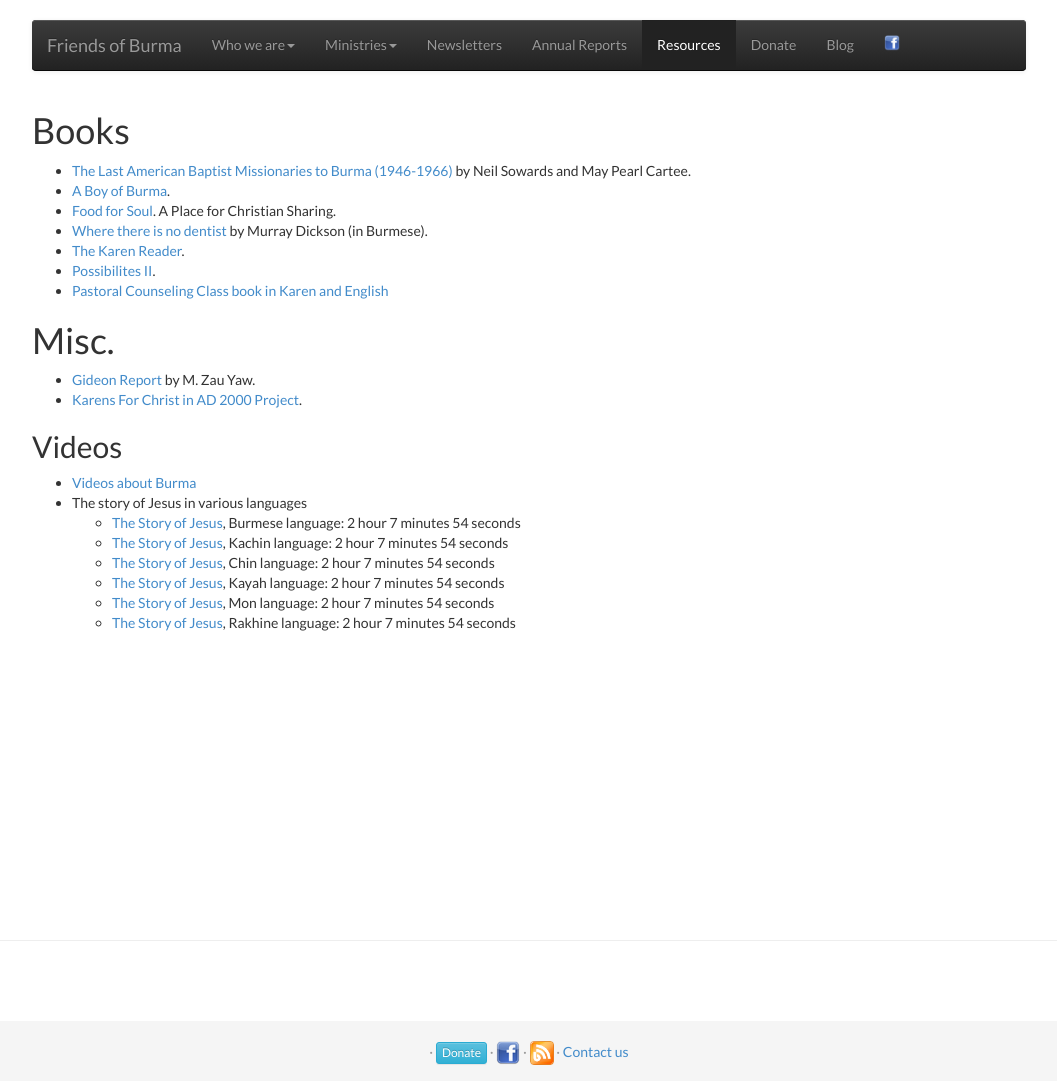
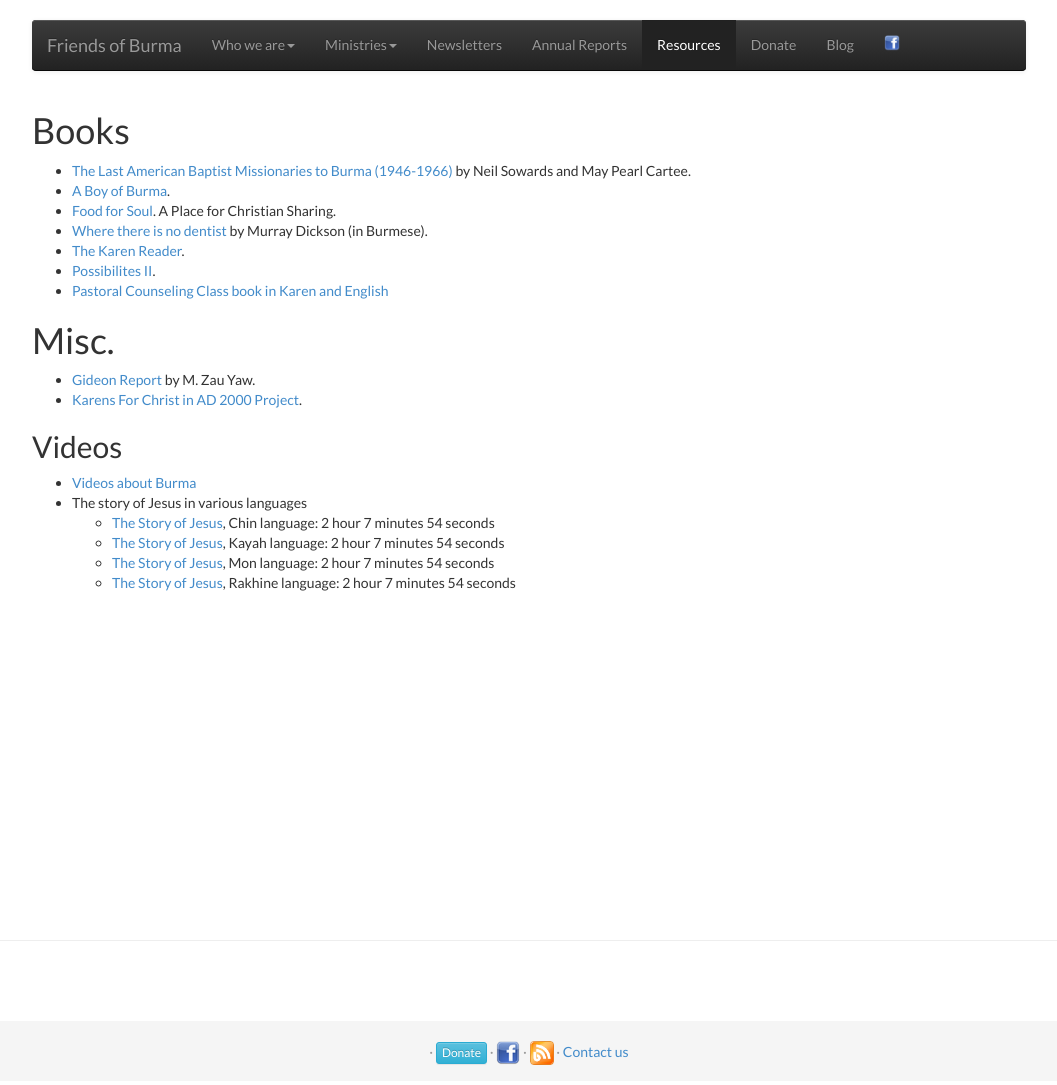
Before and after one commit to friendsofburma/friendsofburma.github.io, a Jekyll site: the page built from _pages/resources.html, in a window 1280 px wide. Shown: the whole page, without its empty margins (111-1168 px from the left). Built offline with Jekyll 4.4.1, drawn with Linux system fonts in a browser that asks for light colours.

Commit message:
resource page: links updated.

```diff
--- a/_pages/resources.html
+++ b/_pages/resources.html
@@ -24,12 +24,10 @@ permalink: /resources/
     </ul>
     <h2>Videos</h2>
     <ul>
-        <li><a href="https://docs.google.com/document/d/1byFyLwEfSWqP-_O5Qk8IvNQMz2cBC96O90_BOEsq-cc/edit?usp=sharing" target="_blank">Videos about Burma</a></li>
+        <li><a href="https://docs.google.com/document/d/13AKbEgBqYgtJt9kztGUx63SP-Ip2sY8Ej3ewdKi3y4E/edit?usp=sharing" target="_blank">Videos about Burma</a></li>
         <li>
             The story of Jesus in various languages
             <ul>
-                <li><a href="https://www.youtube.com/watch?v=TPhsnXogV-I" target="_blank">The Story of Jesus</a>, Burmese language: 2 hour 7 minutes 54 seconds</li>
-                <li><a href="https://www.youtube.com/watch?v=7InrKRWSzBw" target="_blank">The Story of Jesus</a>, Kachin language: 2 hour 7 minutes 54 seconds</li>
                 <li><a href="https://www.youtube.com/watch?v=6vPxcPzMyB4" target="_blank">The Story of Jesus</a>, Chin language: 2 hour 7 minutes 54 seconds</li>
                 <li><a href="https://www.youtube.com/watch?v=LIFM_rsub68" target="_blank">The Story of Jesus</a>, Kayah language: 2 hour 7 minutes 54 seconds</li>
                 <li><a href="https://www.youtube.com/watch?v=eU5C5RmAZNw" target="_blank">The Story of Jesus</a>, Mon language: 2 hour 7 minutes 54 seconds</li>
```
